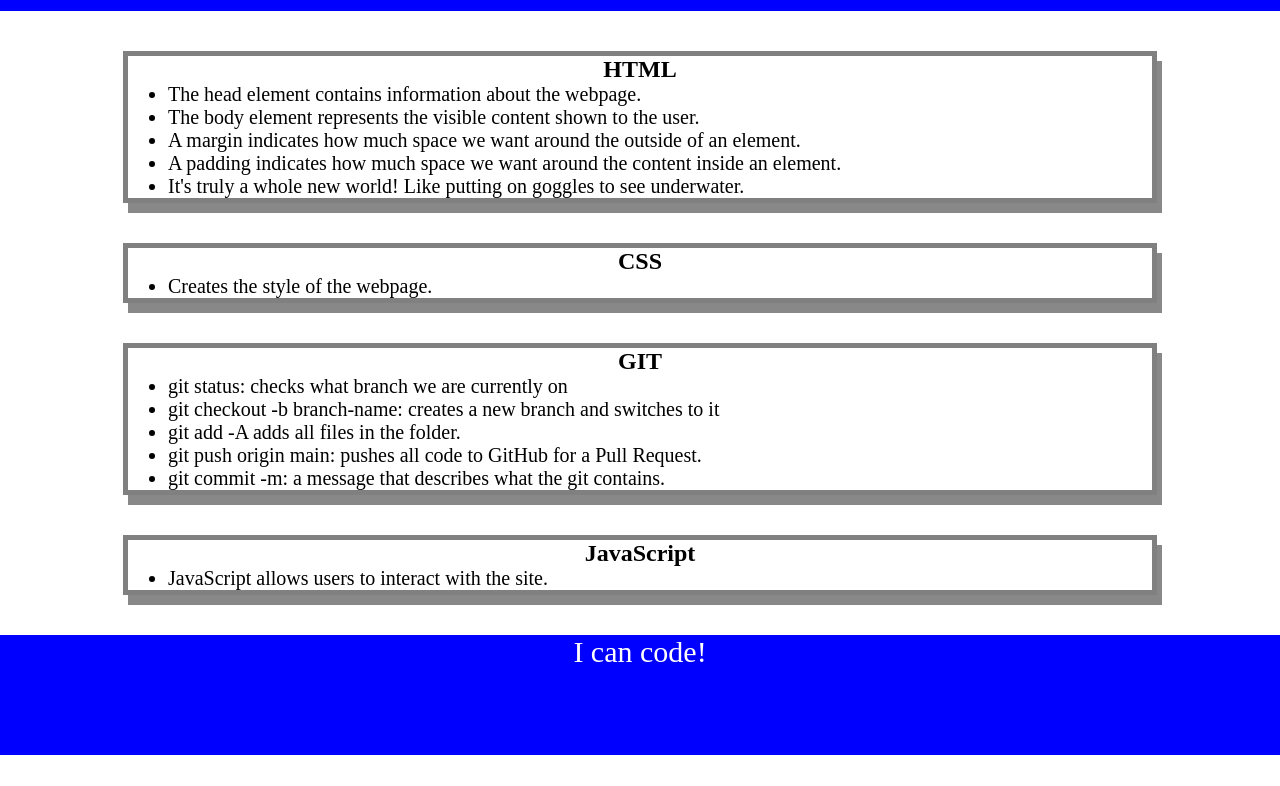
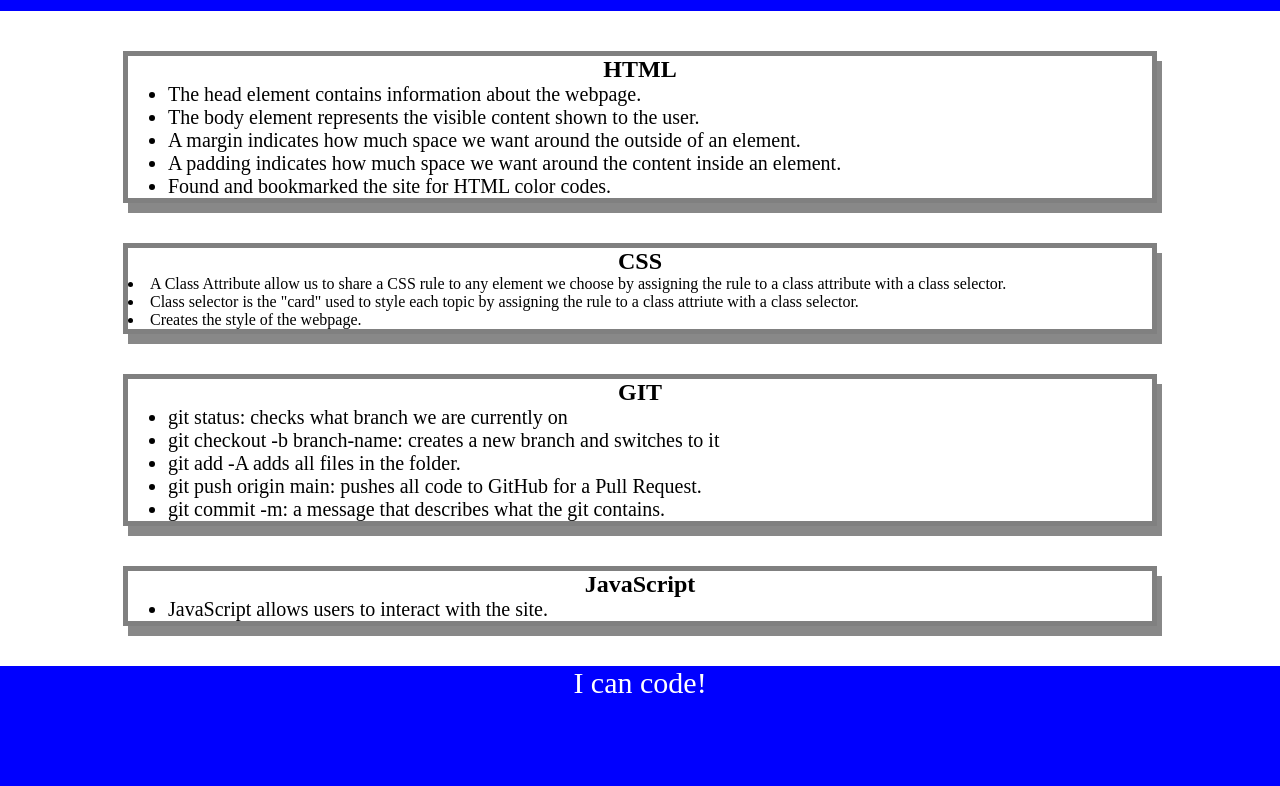
Before and after one commit to Roberts-NewYork/prework-study-guide, a plain HTML site: page index.html in a window 1280 px wide. Shown: the part 109-895 px from the top of the page. Before the commit the page ends 864 px from the top, so only its background shows below. Drawn offline with Linux system fonts and the light colour scheme.

Commit message:
practice

```diff
--- a/index.html
+++ b/index.html
@@ -25,14 +25,15 @@
             <li>The body element represents the visible content shown to the user.</li>
           <li> A margin indicates how much space we want around the outside of an element.</li>
 <li>A padding indicates how much space we want around the content inside an element.</li>
-<li>It's truly a whole new world! Like putting on goggles to see underwater.</li>        </ul>
+<li>Found and bookmarked the site for HTML color codes.</li>
+   </ul>
       </section>
 
       <section class="card" id="css-section">
         <h2>CSS</h2>
-        <ul>
+        <li>A Class Attribute allow us to share a CSS rule to any element we choose by assigning the rule to a class attribute with a class selector.</li>
+<li>Class selector is the  "card" used to style each topic by assigning the rule to a class attriute with a class selector. </li>
           <li>Creates the style of the webpage.</li>
-        </ul>
       </section>
 
       <section class="card" id="git-section">
```
